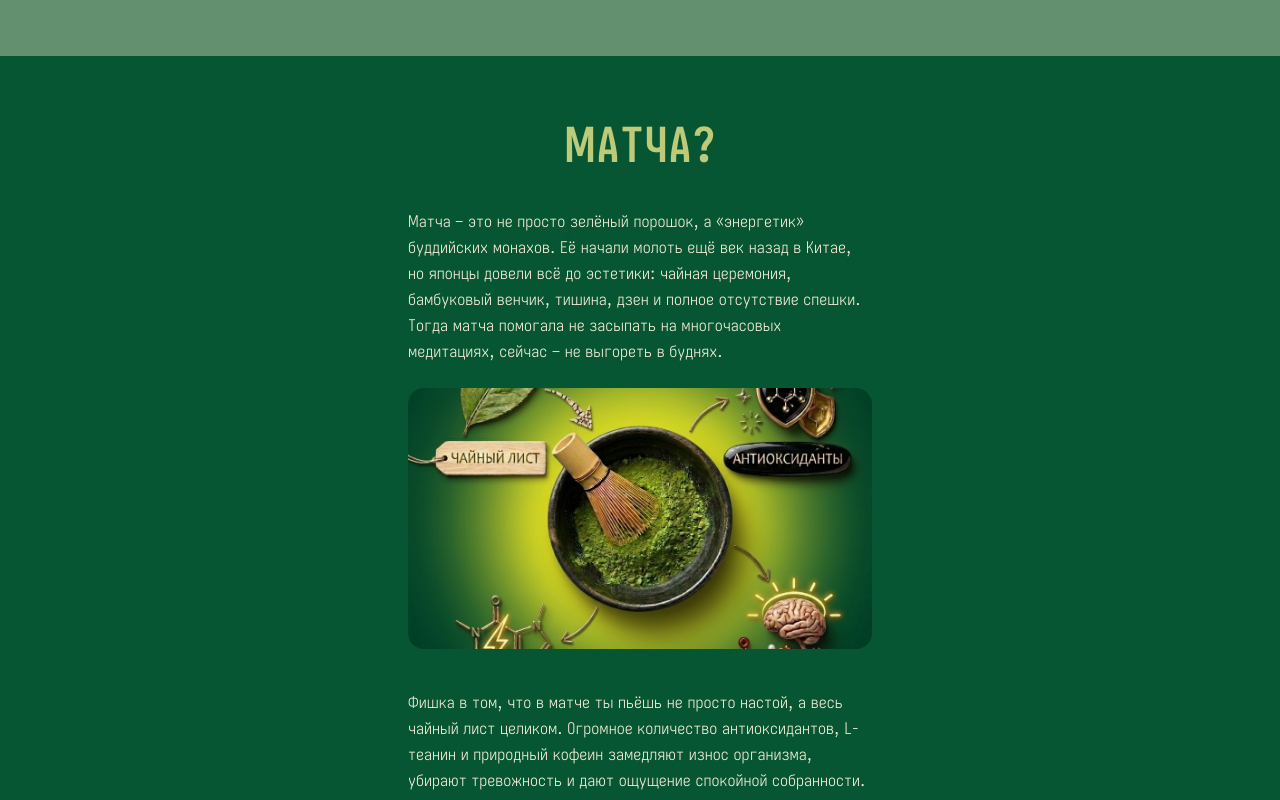
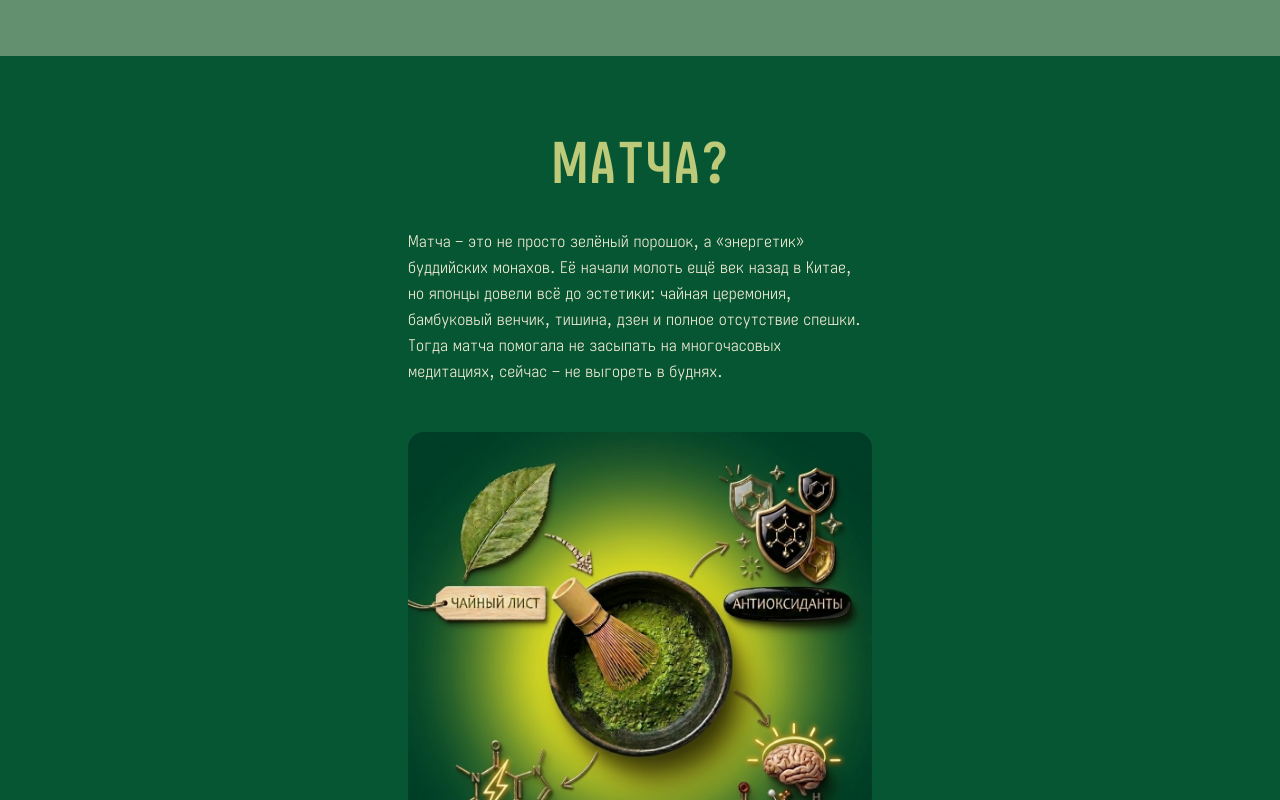
Before and after one commit to bavayra/matcha-cafe, a React (Vite) app: page / in a window 1280 px wide. Shown: the part 1680-2480 px from the top of the page. Built offline with nearby package versions, Linux system fonts and the light colour scheme; the HTML template or start-up script is replaced by a standard one.

Commit message:
style(History): increased h2 size. Removed all h3s. Set pics' display to full. Changed text blocks' font color.  Changed imgs alt to static. Decreased gap between elements and set margin-y for imgs

```diff
--- a/src/components/History/History.tsx
+++ b/src/components/History/History.tsx
@@ -18,8 +18,8 @@ const photos = [matchaGoodImg, matchaProductsImg]
 export default function History() {
   return (
     <section id="history" className="py-16 bg-[var(--green-main)] text-[var(--yellow-text)]">
-      <div className="max-w-lg mx-auto px-6 flex flex-col gap-10">
-        <h2 className="text-4xl sm:text-5xl font-bold text-center">МАТЧА?</h2>
+      <div className="max-w-lg mx-auto px-6 flex flex-col gap-6">
+        <h2 className="section-title font-bold text-center">МАТЧА?</h2>
 
         {blocks.map((block, i) => (
           <div key={i} className="flex flex-col gap-6">
@@ -29,8 +29,8 @@ export default function History() {
             {i < photos.length && (
               <img
                 src={photos[i]}
-                alt={`История матча — ${i + 1}`}
-                className="rounded-2xl w-full object-cover aspect-video"
+                alt="История матчи, ее польза и продукты"
+                className="rounded-2xl w-full object-cover my-6"
               />
             )}
           </div>
```
